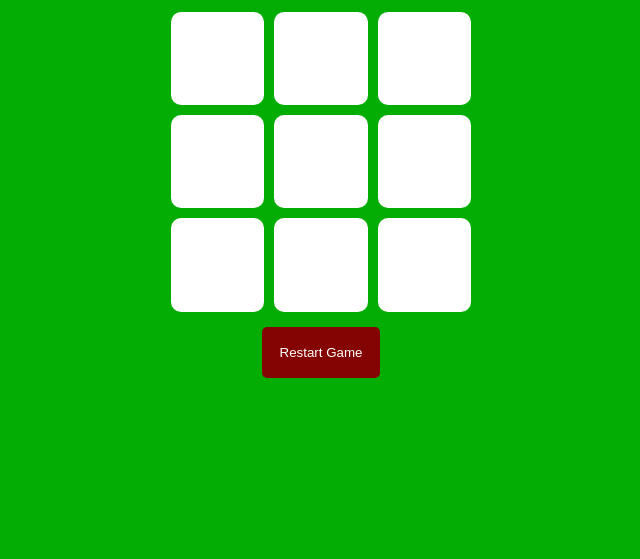
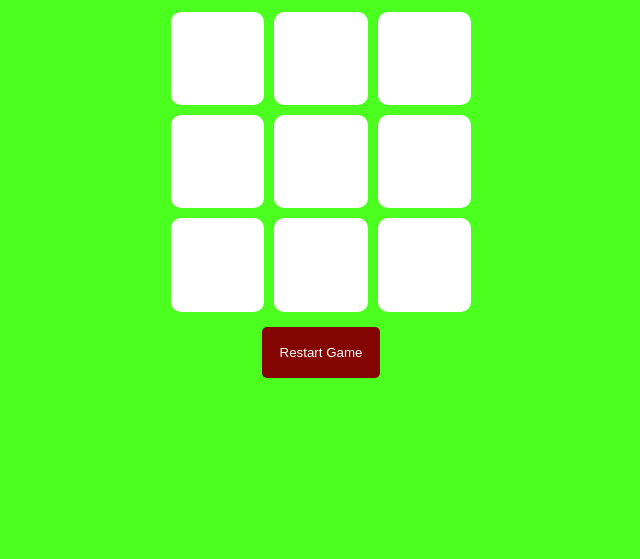
Before and after one commit to julach-erazan/tiktak-toe, a plain HTML site: page index.html in a window 1280 px wide. Shown: the part 241-800 px from the top of the page, without its empty margins (319-959 px from the left). Drawn offline with Linux system fonts and the light colour scheme.

Commit message:
Update style.css

```diff
--- a/style.css
+++ b/style.css
@@ -7,7 +7,7 @@
 body{
     font-family: sans-serif;
     min-height: 100vh;
-    background-color: #04ad04;
+    background-color: #33ff00e1;
     display: flex;
     justify-content: center;
     align-items: center;
```
